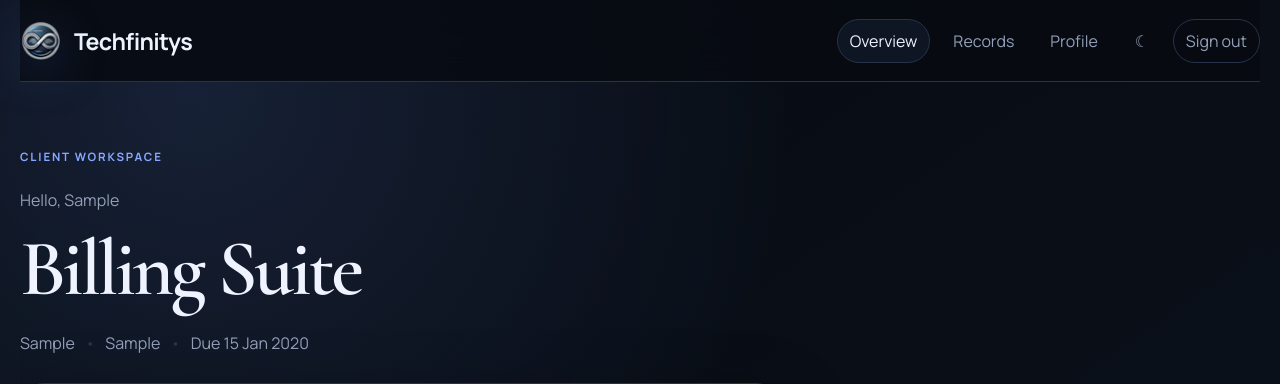
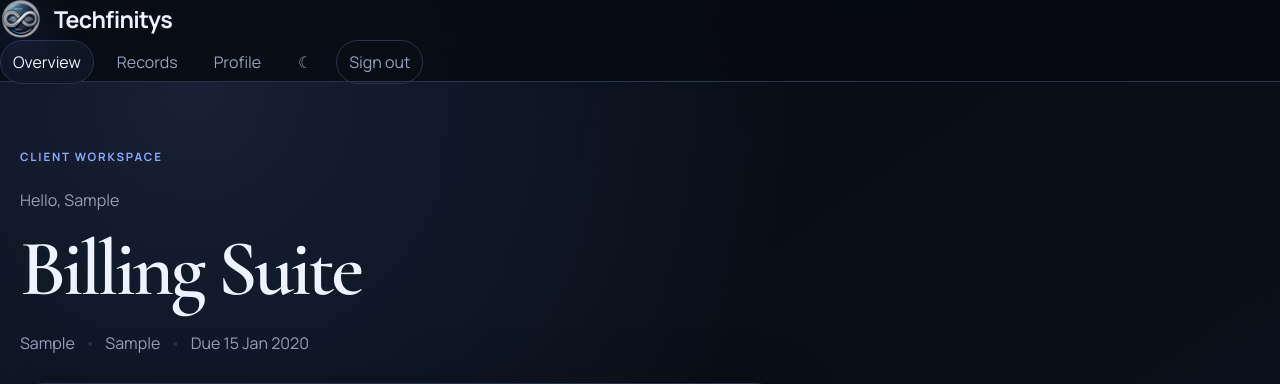
Before and after one commit to gitwork3054/techfinitys_paymentgateway, a Django app: page / in a window 1280 px wide. Shown: the top 384 px of the page. Run offline with Django 5.2, Linux system fonts and the light colour scheme; a user stored in the database is signed in; tables that the repository leaves empty hold one stand-in row (values such as "Sample post").

Commit message:
Fix header clipping with full-width nav wrapper

```diff
--- a/portal/templates/portal/base.html
+++ b/portal/templates/portal/base.html
@@ -19,7 +19,8 @@
   <div class="bar"><i></i></div>
 </div>
 {% if user.is_authenticated %}
-<header class="nav shell-nav">
+<header class="nav">
+  <div class="nav-inner">
     <a class="brand brand-combo" href="{% url 'dashboard' %}" aria-label="Techfinitys home">
       <img src="{% static 'portal/tf-logo.png' %}" alt="Techfinitys logo">
       <span>Techfinitys</span>
@@ -32,6 +33,7 @@
       <button class="theme-toggle" type="button" data-theme-toggle aria-label="Switch color theme"><span class="sun">☀</span><span class="moon">☾</span></button>
       <form method="post" action="{% url 'logout' %}">{% csrf_token %}<button class="ghost">Sign out</button></form>
     </nav>
+  </div>
 </header>
 {% else %}
 <button class="theme-toggle floating-theme" type="button" data-theme-toggle aria-label="Switch color theme"><span class="sun">☀</span><span class="moon">☾</span></button>
```
Lines whose indentation alone changed are shown as unchanged.
